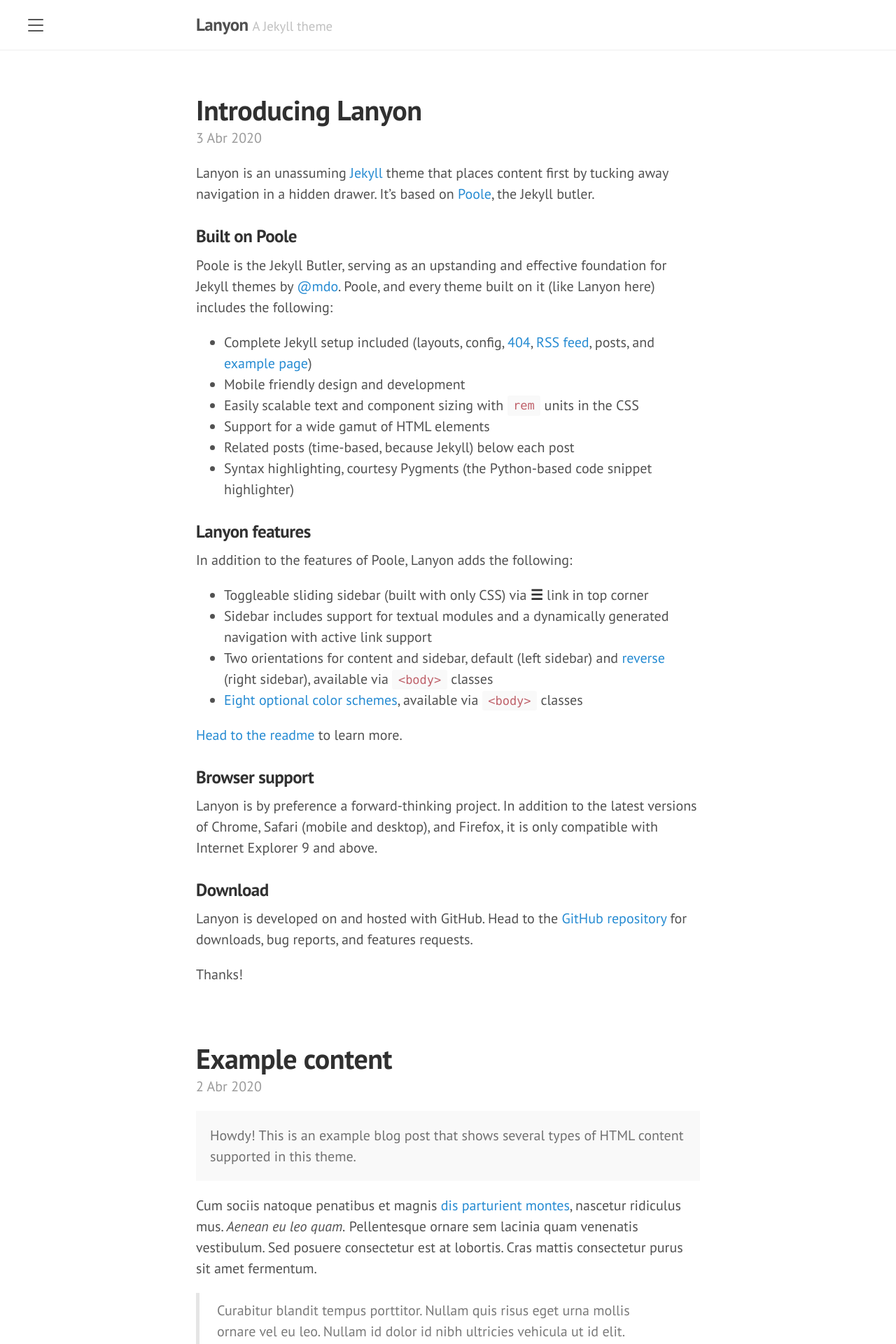
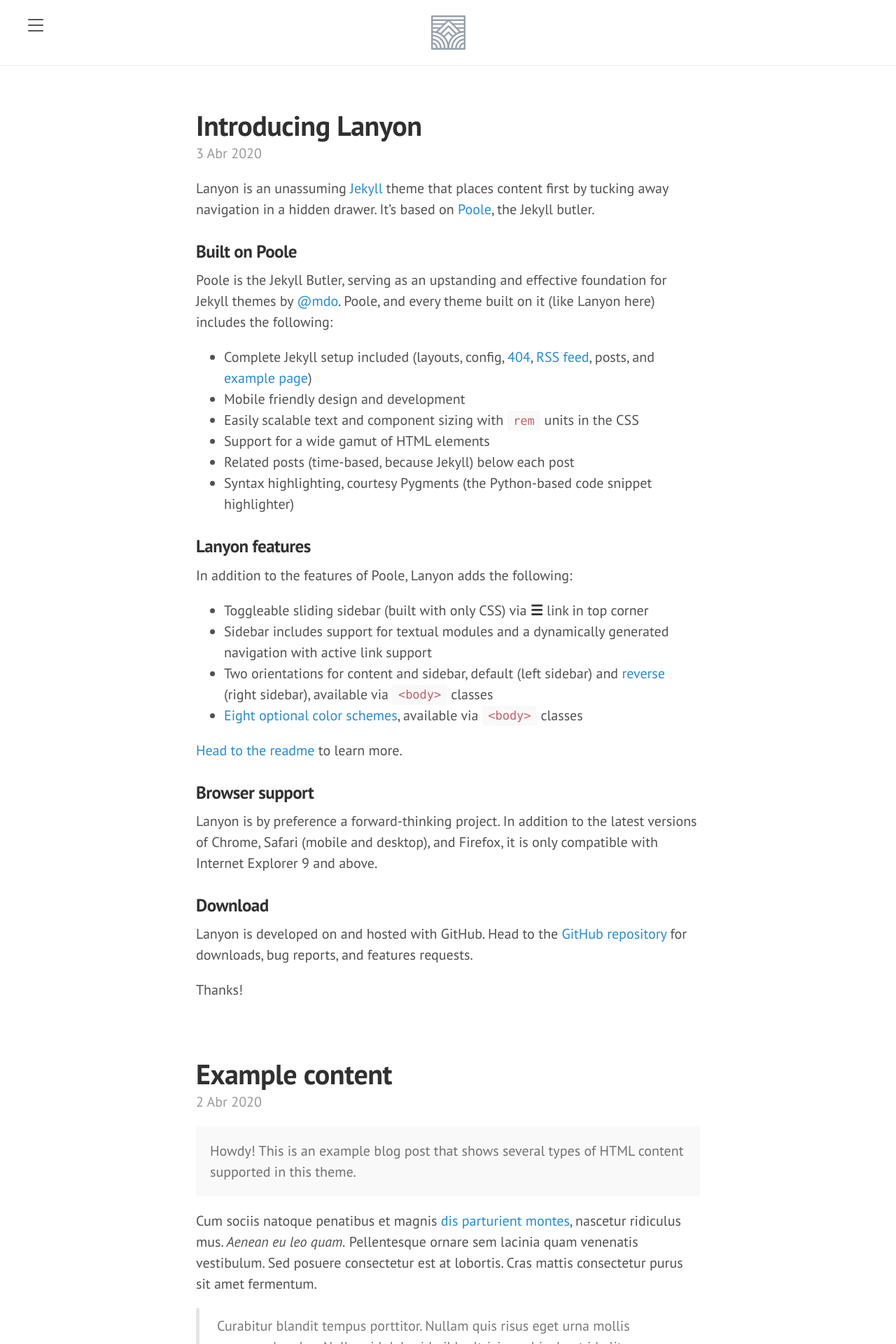
Before and after one commit to darriagada/darriagada.github.io, a Jekyll site: the page built from index.html, in a window 1280 px wide. Shown: the top 1920 px of the page at 70% size. Built offline with Jekyll 4.4.1, drawn with Linux system fonts in a browser that asks for light colours; the list of posts is cut into pages by our own code; comment, search, counter and statistics services are not loaded.

Commit message:
small fix

```diff
--- a/_layouts/default.html
+++ b/_layouts/default.html
@@ -12,10 +12,12 @@
     <div class="wrap">
       <div class="masthead">
         <div class="container">
+			<!--
           <h3 class="masthead-title">
             <a href="{{ site.baseurl }}/" title="Home">{{ site.title }}</a>
             <small>{{ site.tagline }}</small>
-          </h3>
+          </h3> -->
+				<img src="{{ site.baseurl }}/public/images/brand.svg" alt="{{ site.title }}" title="{{ site.title }}" class="logo" />
         </div>
       </div>
 
--- a/public/css/lanyon.css
+++ b/public/css/lanyon.css
@@ -133,6 +133,12 @@
   .masthead-title small {
     display: none;
   }
+}
+
+
+img.logo {
+	margin:0 auto;
+	display:block;
 }
 
 
```
